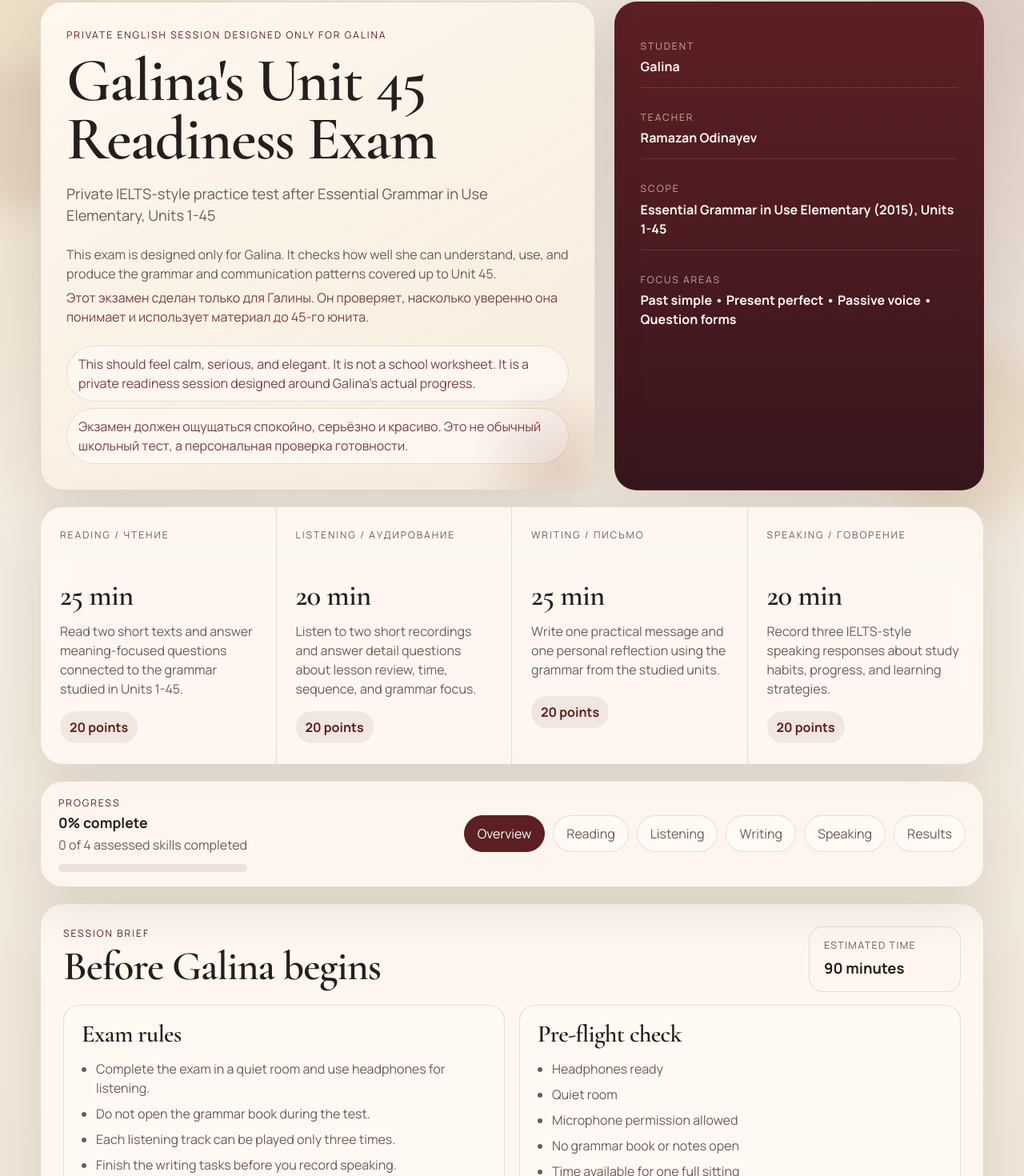
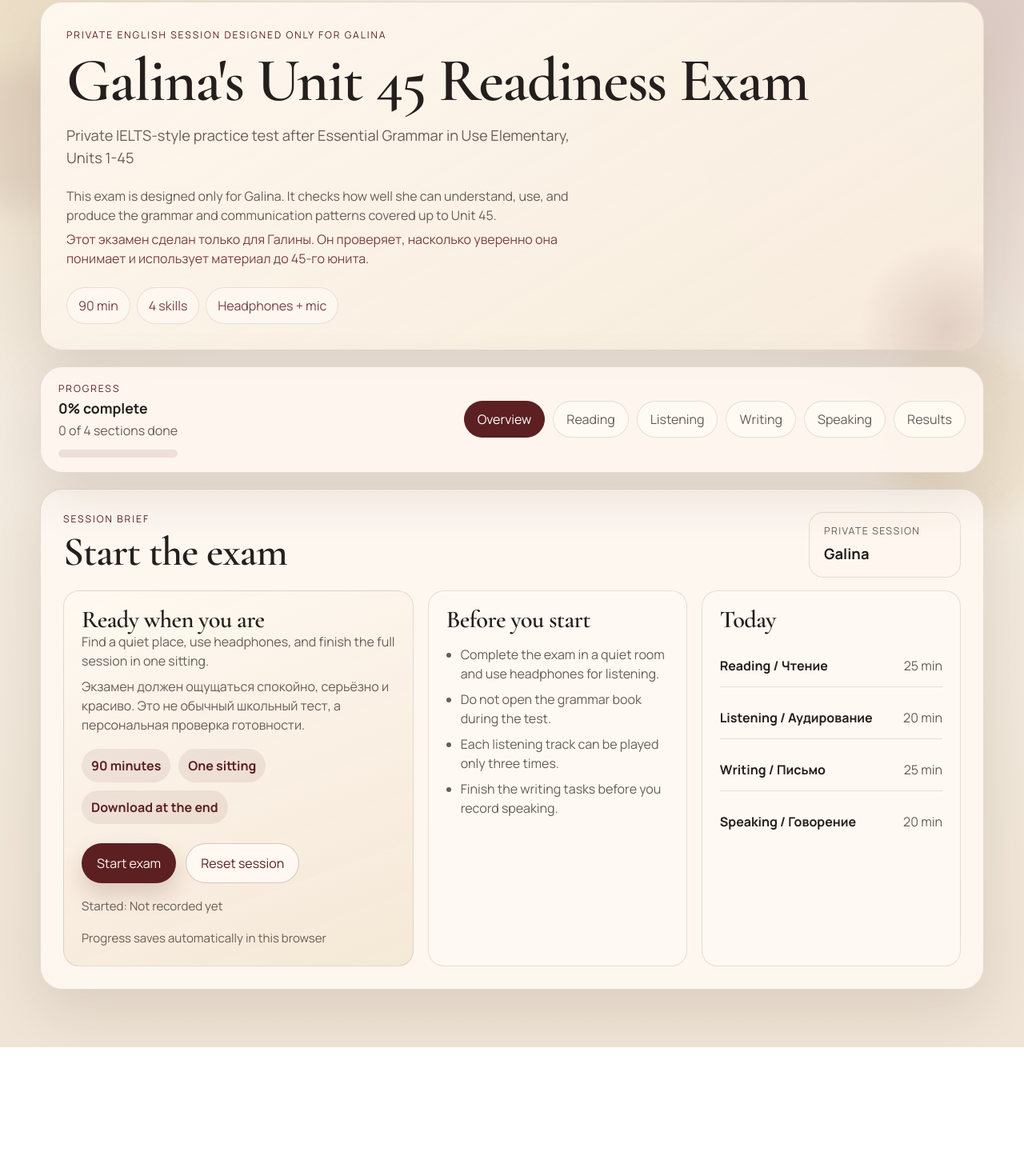
Before and after one commit to MisterAllHands/webforexam, a React (Vite) app: page / in a window 1280 px wide. Shown: the part 30-1500 px from the top of the page at 80% size. After the commit the page ends 1339 px from the top, so only its background shows below. Built offline with nearby package versions, Linux system fonts and the light colour scheme.

Commit message:
Simplify mobile exam flow

```diff
--- a/src/App.css
+++ b/src/App.css
@@ -46,10 +46,7 @@
 }
 
 .hero-panel {
-  display: grid;
-  grid-template-columns: 1.35fr 0.9fr;
-  gap: 24px;
-  align-items: stretch;
+  display: block;
   margin-bottom: 20px;
 }
 
@@ -70,6 +67,10 @@
   overflow: hidden;
 }
 
+.hero-copy-full {
+  width: 100%;
+}
+
 .hero-copy::after {
   content: '';
   position: absolute;
@@ -81,7 +82,8 @@
 }
 
 .hero-mini-strip {
-  display: grid;
+  display: flex;
+  flex-wrap: wrap;
   gap: 8px;
   margin-top: 24px;
 }
@@ -200,6 +202,12 @@
 .summary-card:hover {
   transform: translateY(-6px);
   background: rgba(255, 251, 246, 0.92);
+}
+
+.overview-grid {
+  display: grid;
+  grid-template-columns: minmax(0, 1.35fr) repeat(2, minmax(0, 1fr));
+  gap: 18px;
 }
 
 .nav-panel {
@@ -368,6 +376,11 @@
   margin-top: 8px;
 }
 
+.hint-line {
+  margin-top: 14px;
+  color: var(--text-soft);
+}
+
 .two-column,
 .results-grid,
 .teacher-panel {
@@ -384,14 +397,15 @@
 
 .results-editorial {
   display: grid;
-  grid-template-columns: repeat(2, minmax(0, 1fr));
+  grid-template-columns: 1fr;
   gap: 18px;
 }
 
 .section-prelude {
-  display: grid;
-  grid-template-columns: minmax(0, 1.35fr) minmax(280px, 1fr);
-  gap: 18px;
+  margin: 18px 0 20px;
+  border: 1px solid var(--border);
+  border-radius: 18px;
+  background: rgba(255, 251, 246, 0.86);
 }
 
 .content-card,
@@ -407,6 +421,63 @@
 
 .content-card {
   padding: 22px;
+}
+
+.overview-lead {
+  background:
+    linear-gradient(160deg, rgba(255, 249, 242, 0.98), rgba(244, 231, 212, 0.94)),
+    rgba(255, 249, 242, 0.96);
+}
+
+.overview-card {
+  display: grid;
+  align-content: start;
+}
+
+.quick-facts {
+  display: flex;
+  flex-wrap: wrap;
+  gap: 10px;
+  margin-top: 18px;
+}
+
+.quick-facts span {
+  display: inline-flex;
+  align-items: center;
+  padding: 9px 12px;
+  border-radius: 999px;
+  background: rgba(92, 31, 34, 0.08);
+  color: var(--accent);
+  font-weight: 700;
+}
+
+.overview-sections {
+  display: grid;
+  gap: 12px;
+  margin-top: 16px;
+}
+
+.overview-section-item {
+  display: flex;
+  align-items: baseline;
+  justify-content: space-between;
+  gap: 12px;
+  padding: 14px 0;
+  border-bottom: 1px solid var(--border);
+}
+
+.overview-section-item:last-child {
+  border-bottom: 0;
+  padding-bottom: 0;
+}
+
+.overview-section-item strong {
+  font-size: 1rem;
+}
+
+.overview-section-item span {
+  color: var(--text-soft);
+  white-space: nowrap;
 }
 
 .profile-bands .content-card,
@@ -516,12 +587,34 @@
   color: var(--text-soft);
 }
 
-.section-prelude {
-  margin: 18px 0 20px;
+.section-prelude summary {
+  cursor: pointer;
+  list-style: none;
+  padding: 16px 18px;
+  font-size: 0.9rem;
+  font-weight: 700;
+  color: var(--accent);
 }
 
-.section-prelude.compact .prelude-card {
-  height: 100%;
+.section-prelude summary::-webkit-details-marker {
+  display: none;
+}
+
+.section-prelude summary::after {
+  content: '+';
+  float: right;
+  font-size: 1.15rem;
+}
+
+.section-prelude[open] summary::after {
+  content: '−';
+}
+
+.section-prelude-body {
+  display: grid;
+  grid-template-columns: minmax(0, 1.35fr) minmax(280px, 1fr);
+  gap: 18px;
+  padding: 0 18px 18px;
 }
 
 .prelude-card.main {
@@ -895,6 +988,39 @@
   margin: 20px 0 0;
 }
 
+.results-details {
+  margin-top: 18px;
+  border: 1px solid var(--border);
+  border-radius: 18px;
+  background: rgba(255, 251, 246, 0.82);
+}
+
+.results-details summary {
+  cursor: pointer;
+  list-style: none;
+  padding: 16px 18px;
+  font-weight: 700;
+  color: var(--accent);
+}
+
+.results-details summary::-webkit-details-marker {
+  display: none;
+}
+
+.results-details summary::after {
+  content: '+';
+  float: right;
+}
+
+.results-details[open] summary::after {
+  content: '−';
+}
+
+.results-details .diagnostics-panel {
+  margin-top: 0;
+  padding: 0 18px 18px;
+}
+
 .teacher-textarea {
   margin-top: 16px;
 }
@@ -1056,11 +1182,11 @@
 }
 
 @media (max-width: 1080px) {
-  .hero-panel,
+  .overview-grid,
   .summary-grid,
   .two-column,
   .signature-grid,
-  .section-prelude,
+  .section-prelude-body,
   .results-editorial,
   .results-grid,
   .teacher-panel,
@@ -1103,6 +1229,30 @@
     padding: 22px;
   }
 
+  .hero-copy h1 {
+    font-size: clamp(2.2rem, 10vw, 3rem);
+  }
+
+  .hero-text {
+    font-size: 1rem;
+  }
+
+  .nav-panel {
+    top: 8px;
+    padding: 14px 16px;
+  }
+
+  .section-nav {
+    width: 100%;
+    flex-wrap: nowrap;
+    overflow-x: auto;
+    padding-bottom: 4px;
+  }
+
+  .nav-chip {
+    flex: 0 0 auto;
+  }
+
   .player-topline {
     flex-direction: column;
   }
@@ -1118,6 +1268,19 @@
 
   .progress-track {
     width: 100%;
+  }
+
+  .quick-facts,
+  .hero-mini-strip,
+  .recording-bar,
+  .listening-controls,
+  .action-row {
+    flex-direction: column;
+    align-items: stretch;
+  }
+
+  .overview-section-item {
+    align-items: flex-start;
   }
 }
 
--- a/src/App.jsx
+++ b/src/App.jsx
@@ -805,7 +805,7 @@
   return (
     <div className={`app-shell section-${currentSection}`}>
       <header className="hero-panel">
-        <div className="hero-copy">
+        <div className="hero-copy hero-copy-full">
           <p className="eyebrow">Private English session designed only for Galina</p>
           <h1>{examData.meta.examTitle}</h1>
           <p className="hero-text">{examData.meta.subtitle}</p>
@@ -814,51 +814,18 @@
             <span>{examData.overview.introRu}</span>
           </p>
           <div className="hero-mini-strip">
-            <span>{examData.overview.mission}</span>
-            <span>{examData.overview.missionRu}</span>
-          </div>
-        </div>
-
-        <div className="hero-card">
-          <div className="stat-block">
-            <span className="stat-label">Student</span>
-            <strong>{examData.meta.studentName}</strong>
-          </div>
-          <div className="stat-block">
-            <span className="stat-label">Teacher</span>
-            <strong>{examData.meta.teacherName}</strong>
-          </div>
-          <div className="stat-block">
-            <span className="stat-label">Scope</span>
-            <strong>{examData.meta.focusUnits}</strong>
-          </div>
-          <div className="stat-block">
-            <span className="stat-label">Focus areas</span>
-            <strong>{examData.meta.focusAreas.join(' • ')}</strong>
+            <span>{examData.meta.estimatedMinutes} min</span>
+            <span>4 skills</span>
+            <span>Headphones + mic</span>
           </div>
         </div>
       </header>
-
-      <section className="surface summary-grid">
-        {examData.overview.sections.map((section, index) => (
-          <article key={section.id} className="summary-card" style={{ '--card-delay': `${index * 70}ms` }}>
-            <p className="mini-label">
-              {section.title} / {section.titleRu}
-            </p>
-            <h2>{section.duration}</h2>
-            <p>{section.description}</p>
-            <span>{section.points} points</span>
-          </article>
-        ))}
-      </section>
 
       <section className="surface nav-panel">
         <div className="progress-copy">
           <p className="mini-label">Progress</p>
           <strong>{progressPercent}% complete</strong>
-          <span>
-            {completedSkills} of 4 assessed skills completed
-          </span>
+          <span>{completedSkills} of 4 sections done</span>
           <div className="progress-track" aria-hidden="true">
             <div className="progress-fill" style={{ width: `${progressPercent}%` }} />
           </div>
@@ -889,66 +856,65 @@
           <div className="section-heading">
             <div>
               <p className="mini-label">Session brief</p>
-              <h2>Before Galina begins</h2>
+              <h2>Start the exam</h2>
             </div>
             <div className="score-pill">
-              <span>Estimated time</span>
-              <strong>{examData.meta.estimatedMinutes} minutes</strong>
-            </div>
-          </div>
-
-          <div className="two-column">
-            <div className="content-card">
-              <h3>Exam rules</h3>
+              <span>Private session</span>
+              <strong>{examData.meta.studentName}</strong>
+            </div>
+          </div>
+
+          <div className="overview-grid">
+            <article className="content-card overview-lead">
+              <h3>Ready when you are</h3>
+              <p className="task-prompt">
+                Find a quiet place, use headphones, and finish the full session in one sitting.
+              </p>
+              <p className="support-note">{examData.overview.missionRu}</p>
+
+              <div className="quick-facts">
+                <span>{examData.meta.estimatedMinutes} minutes</span>
+                <span>One sitting</span>
+                <span>Download at the end</span>
+              </div>
+
+              <div className="action-row">
+                <button className="primary-button" type="button" onClick={startExam}>
+                  {examState.startedAt ? 'Continue exam' : 'Start exam'}
+                </button>
+                <button className="ghost-button" type="button" onClick={resetExam}>
+                  Reset session
+                </button>
+              </div>
+
+              <div className="meta-line">
+                <span>Started: {formatTimestamp(examState.startedAt)}</span>
+                <span>Progress saves automatically in this browser</span>
+              </div>
+            </article>
+
+            <article className="content-card overview-card">
+              <h3>Before you start</h3>
               <ul className="plain-list">
-                {examData.overview.rules.map((rule) => (
+                {examData.overview.rules.slice(0, 4).map((rule) => (
                   <li key={rule}>{rule}</li>
                 ))}
               </ul>
-            </div>
-
-            <div className="content-card">
-              <h3>Pre-flight check</h3>
-              <ul className="plain-list">
-                {examData.overview.preflightChecklist.map((item) => (
-                  <li key={item}>{item}</li>
+            </article>
+
+            <article className="content-card overview-card">
+              <h3>Today</h3>
+              <div className="overview-sections">
+                {examData.overview.sections.map((section) => (
+                  <div key={section.id} className="overview-section-item">
+                    <strong>
+                      {section.title} / {section.titleRu}
+                    </strong>
+                    <span>{section.duration}</span>
+                  </div>
                 ))}
-              </ul>
-            </div>
-          </div>
-
-          <div className="two-column profile-bands">
-            <div className="content-card">
-              <h3>Designed around Galina</h3>
-              <ul className="plain-list">
-                {examData.overview.designedFor.map((item) => (
-                  <li key={item}>{item}</li>
-                ))}
-              </ul>
-            </div>
-
-            <div className="content-card">
-              <h3>What success should look like</h3>
-              <ul className="plain-list">
-                {examData.overview.successPicture.map((item) => (
-                  <li key={item}>{item}</li>
-                ))}
-              </ul>
-            </div>
-          </div>
-
-          <div className="action-row">
-            <button className="primary-button" type="button" onClick={startExam}>
-              {examState.startedAt ? 'Continue exam' : 'Start exam'}
-            </button>
-            <button className="ghost-button" type="button" onClick={resetExam}>
-              Reset session
-            </button>
-          </div>
-
-          <div className="meta-line">
-            <span>Started: {formatTimestamp(examState.startedAt)}</span>
-            <span>Progress saves automatically in this browser</span>
+              </div>
+            </article>
           </div>
         </section>
       )}
@@ -1033,16 +999,10 @@
             <article key={section.id} className="exam-card">
               <div className="card-header">
                 <h3>{section.title}</h3>
-                <span>
-                  Play count: {playCounts[section.id] || 0}/{section.maxPlays}
-                </span>
-              </div>
-
-              <div className="support-strip">
-                {section.listenFor.map((item) => (
-                  <span key={item}>{item}</span>
-                ))}
-              </div>
+                <span>Plays left: {section.maxPlays - (playCounts[section.id] || 0)}</span>
+              </div>
+
+              <p className="hint-line">Listen for: {section.listenFor.join(' • ')}</p>
 
               <ListeningPlayer
                 activeListeningId={activeListeningId}
@@ -1110,11 +1070,7 @@
                 </div>
 
                 <p className="task-prompt">{task.prompt}</p>
-                <div className="support-strip">
-                  {task.supportPoints.map((item) => (
-                    <span key={item}>{item}</span>
-                  ))}
-                </div>
+                <p className="hint-line">Include: {task.supportPoints.join(' • ')}</p>
                 <textarea
                   className="essay-field"
                   value={value}
@@ -1166,11 +1122,7 @@
                 </div>
 
                 <p className="task-prompt">{part.prompt}</p>
-                <div className="support-strip">
-                  {part.followUps.map((item) => (
-                    <span key={item}>{item}</span>
-                  ))}
-                </div>
+                <p className="hint-line">Cover: {part.followUps.join(' • ')}</p>
 
                 <div className="recording-bar">
                   {activeRecordingId === part.id ? (
@@ -1228,15 +1180,9 @@
 
           <div className="results-editorial">
             <article className="content-card">
-              <h3>Private assessment</h3>
+              <h3>Session complete</h3>
               <p>{studentSummary}</p>
-            </article>
-            <article className="content-card">
-              <h3>Interpretation</h3>
-              <p>
-                This is a private readiness score, not an official IELTS result. It is designed to show how securely
-                Galina can use the Unit 1-45 grammar and communication patterns under mild exam pressure.
-              </p>
+              <p className="support-note">Private readiness summary only. This is not an official IELTS result.</p>
             </article>
           </div>
 
@@ -1287,6 +1233,8 @@
             </div>
           </div>
 
+          <details className="results-details">
+            <summary>Show revision details</summary>
             <div className="teacher-panel diagnostics-panel">
               <div className="teacher-column">
                 <h3>Next revision focus</h3>
@@ -1326,6 +1274,7 @@
                 </div>
               </div>
             </div>
+          </details>
 
           <div className="action-row">
             <button className="primary-button" type="button" onClick={exportSubmission}>
@@ -1554,7 +1503,9 @@
 
 function SectionPrelude({ config }) {
   return (
-    <div className="section-prelude compact">
+    <details className="section-prelude">
+      <summary>Section tips</summary>
+      <div className="section-prelude-body">
         <article className="prelude-card main">
           <span className="mini-label">How to approach this section</span>
           <h3>{config.coachNote}</h3>
@@ -1575,6 +1526,7 @@
           </div>
         </article>
       </div>
+    </details>
   )
 }
 
```
Lines whose indentation alone changed are shown as unchanged.
